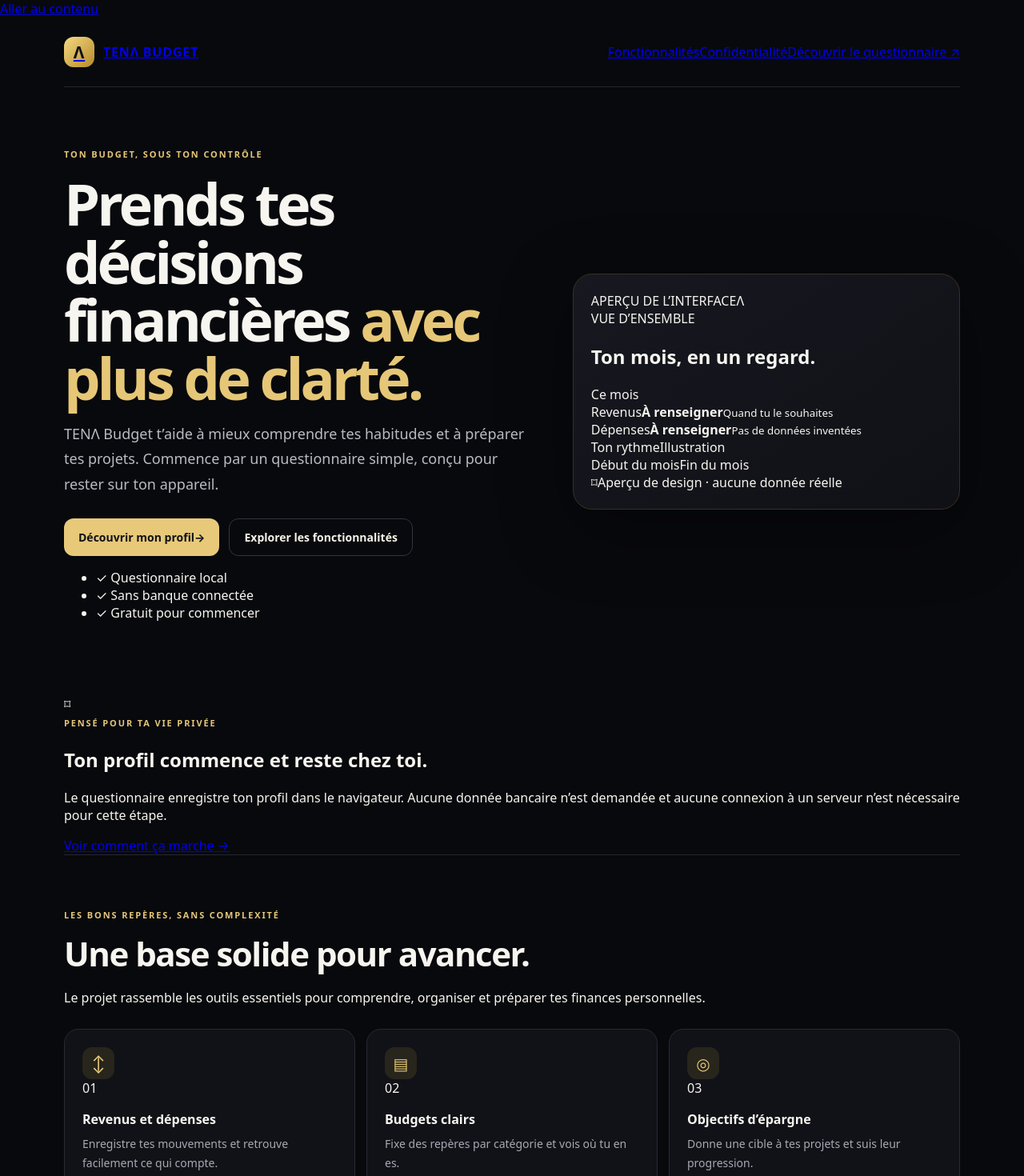
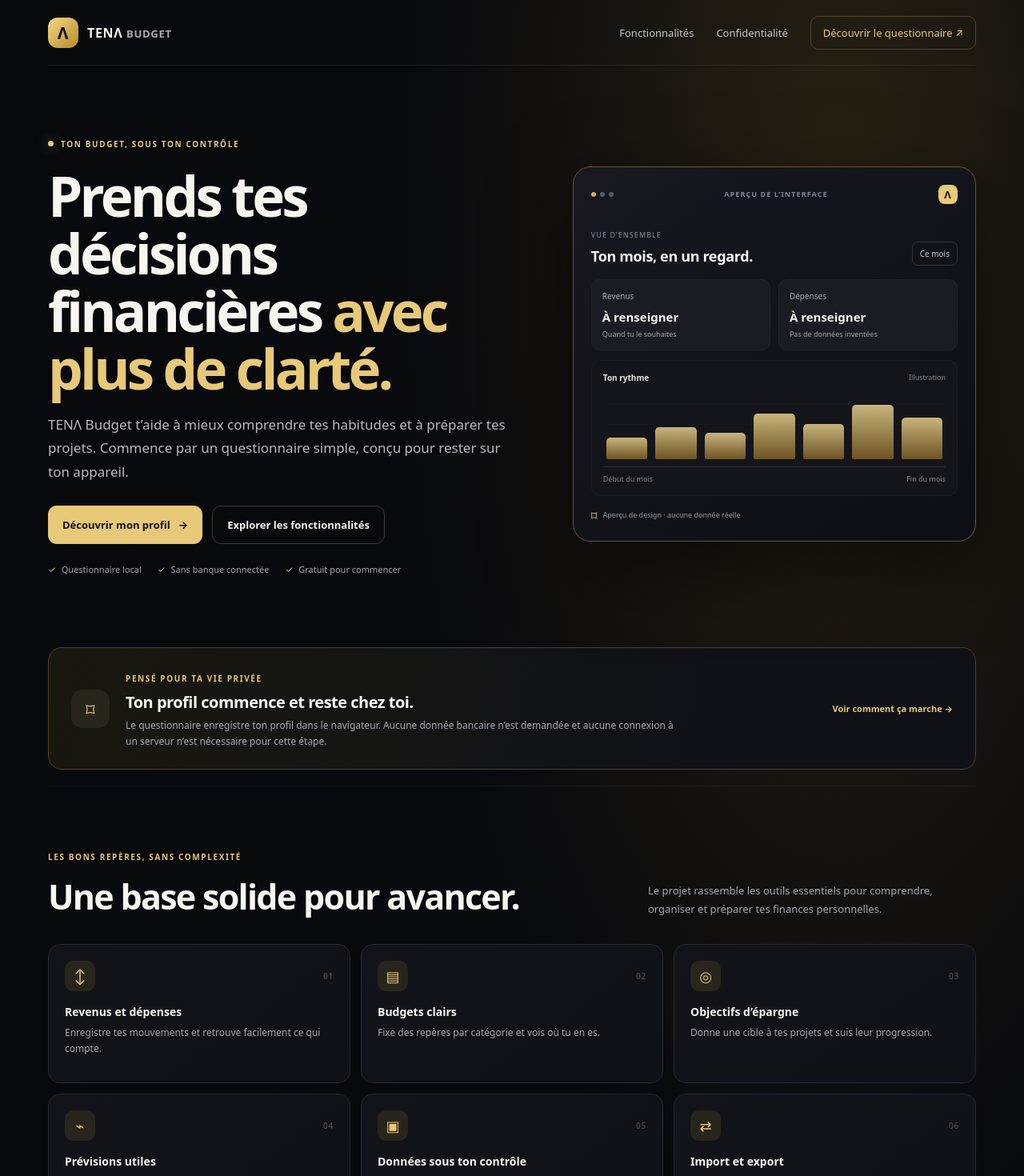
Before and after one commit to loberquier841/tena-budget, a Next.js app in the folder apps/web/: page / in a window 1280 px wide. Shown: the top 1470 px of the page at 80% size. Built offline with nearby package versions, Linux system fonts and the light colour scheme.

Commit message:
Style the local-first TENΛ Budget landing page

```diff
--- a/apps/web/app/landing.module.css
+++ b/apps/web/app/landing.module.css
@@ -1,314 +1,237 @@
 * {
-  box-sizing:border-box
-}
-.tena {
-  background:#08090d;
-  color:#f7f5ef;
-  min-height:calc(100vh - 64px);
-  overflow:hidden
-}
-.wrap {
-  width:min(1120px,calc(100% - 36px));
-  margin:auto
+  box-sizing: border-box;
 }
 
-  .nav {
-  display:flex;
-  justify-content:space-between;
-  align-items:center;
-  padding:24px 0;
-  border-bottom:1px solid #25252d
+.tena {
+  --bg: #08090d;
+  --panel: #111218;
+  --line: #292a32;
+  --muted: #a7a8b2;
+  --gold: #e7c979;
+  min-height: calc(100vh - 64px);
+  overflow: hidden;
+  background:
+    radial-gradient(ellipse at 82% 10%, #282113 0, transparent 34rem),
+    var(--bg);
+  color: #f7f5ef;
+}
+
+.tena a { color: inherit; }
+.tena a:focus-visible, .tena summary:focus-visible {
+  outline: 3px solid var(--gold);
+  outline-offset: 4px;
+  border-radius: 5px;
+}
+.wrap { width: min(1160px, calc(100% - 40px)); margin: auto; }
+.skipLink {
+  position: absolute; left: 16px; top: -60px; z-index: 10;
+  padding: 12px 16px; color: #111; background: var(--gold); border-radius: 8px;
+}
+.skipLink:focus { top: 12px; }
+
+.nav {
+  min-height: 82px; display: flex; align-items: center; justify-content: space-between;
+  gap: 24px; border-bottom: 1px solid #ffffff12;
 }
 .brand {
-  display:flex;
-  align-items:center;
-  gap:11px;
-  font-weight:850;
-  letter-spacing:.05em
+  display: inline-flex; align-items: center; gap: 11px;
+  text-decoration: none; font-weight: 800; letter-spacing: .04em;
+}
+.brand b { color: #aaaab4; font-size: .82em; }
+.mark {
+  display: grid; place-items: center; width: 38px; height: 38px; border-radius: 12px;
+  background: linear-gradient(135deg, #f6d982, #b58b2a); color: #101014; font-size: 21px;
+}
+.navLinks { display: flex; align-items: center; gap: 28px; }
+.navLinks a, .footer nav a {
+  color: #c7c7ce; text-decoration: none; font-size: 13px;
+}
+.navLinks a:hover, .footer a:hover { color: var(--gold); }
+.navLinks .navCta {
+  padding: 11px 15px; border: 1px solid #51452a; border-radius: 10px; color: var(--gold);
 }
 
-  .mark {
-  display:grid;
-  place-items:center;
-  width:38px;
-  height:38px;
-  border-radius:12px;
-  background:linear-gradient(135deg,#f6d982,#b58b2a);
-  color:#101014;
-  font-size:21px
+.hero {
+  display: grid; grid-template-columns: 1.08fr .92fr; gap: 64px; align-items: center;
+  padding: 84px 0 90px;
 }
-
-  .pill {
-  border:1px solid #51452a;
-  border-radius:99px;
-  color:#f0d58d;
-  padding:8px 12px;
-  font-size:11px;
-  letter-spacing:.06em
+.eyebrow {
+  display: inline-flex; align-items: center; gap: 9px; color: var(--gold);
+  font-size: 10px; font-weight: 800; letter-spacing: .16em; text-transform: uppercase;
 }
-.hero {
-  display:grid;
-  grid-template-columns:1.1fr .9fr;
-  gap:44px;
-  align-items:center;
-  padding:76px 0
-}
-
-  .eyebrow {
-  color:#e5c777;
-  font-size:11px;
-  font-weight:800;
-  letter-spacing:.17em;
-  text-transform:uppercase
+.hero .eyebrow > span {
+  width: 7px; height: 7px; border-radius: 50%; background: var(--gold);
+  box-shadow: 0 0 14px #e7c97988;
 }
 .hero h1 {
-  font-size:clamp(44px,6vw,72px);
-  line-height:1.01;
-  letter-spacing:-.055em;
-  margin:18px 0
+  max-width: 720px; margin: 21px 0 19px; font-size: clamp(43px, 5.4vw, 70px);
+  line-height: 1.04; letter-spacing: -.055em;
 }
-.hero h1 span {
-  color:#e6c777
+.hero h1 span { color: var(--gold); }
+.lead { max-width: 580px; margin: 0; color: #b9bac3; font-size: 17px; line-height: 1.75; }
+.actions { display: flex; gap: 12px; flex-wrap: wrap; margin-top: 27px; }
+.btn {
+  display: inline-flex; align-items: center; justify-content: center; gap: 10px;
+  min-height: 48px; padding: 13px 18px; border-radius: 11px;
+  text-decoration: none; font-weight: 750; font-size: 13px; transition: transform .18s ease, background .18s ease;
 }
+.btn:hover { transform: translateY(-2px); }
+.primary { background: var(--gold); color: #111216 !important; }
+.primary:hover { background: #f1d995; }
+.secondary { border: 1px solid #3b3b45; color: #f5f2e9; }
+.secondary:hover { border-color: #827147; }
+.trustList {
+  display: flex; flex-wrap: wrap; gap: 12px 20px; margin: 24px 0 0; padding: 0;
+  list-style: none; color: #a9aab3; font-size: 11px;
+}
+.trustList li { display: inline-flex; align-items: center; gap: 7px; }
+.trustList li span { color: var(--gold); }
 
-  .lead {
-  max-width:590px;
-  color:#b9bac3;
-  font-size:18px;
-  line-height:1.75
+.preview {
+  position: relative; padding: 22px; border: 1px solid #66532c; border-radius: 22px;
+  background: linear-gradient(145deg, #171820, #0e0f14);
+  box-shadow: 0 30px 100px #0008, inset 0 1px #ffffff09;
 }
-.actions {
-  display:flex;
-  gap:12px;
-  flex-wrap:wrap;
-  margin-top:27px
+.preview::before {
+  content: ""; position: absolute; inset: -1px; z-index: -1; border-radius: inherit;
+  background: linear-gradient(140deg, #e7c97944, transparent 42%);
 }
-.btn {
-  display:inline-flex;
-  align-items:center;
-  justify-content:center;
-  padding:13px 18px;
-  border-radius:12px;
-  text-decoration:none;
-  font-weight:750;
-  font-size:14px
+.previewTop {
+  display: flex; align-items: center; justify-content: space-between; gap: 12px;
+  color: #858793; font-size: 9px; font-weight: 750; letter-spacing: .12em;
 }
-.primary {
-  background:#e7c979;
-  color:#111216
+.windowDots { display: flex; gap: 5px; }
+.windowDots i { width: 6px; height: 6px; border-radius: 50%; background: #5b5b63; }
+.windowDots i:first-child { background: #d4ab62; }
+.previewMark {
+  display: grid; place-items: center; width: 24px; height: 24px; border-radius: 8px;
+  color: #17130b; background: var(--gold); font-size: 13px;
 }
-.secondary {
-  border:1px solid #34343e;
-  color:#f5f2e9
+.previewHeading { display: flex; align-items: end; justify-content: space-between; gap: 10px; margin: 25px 0 17px; }
+.previewLabel { color: #8f909a; font-size: 9px; letter-spacing: .12em; }
+.previewHeading h2 { margin: 6px 0 0; font-size: 18px; letter-spacing: -.02em; }
+.period { padding: 7px 9px; border: 1px solid #34343c; border-radius: 7px; color: #c7c7ce; font-size: 10px; }
+.previewCards { display: grid; grid-template-columns: 1fr 1fr; gap: 10px; }
+.previewCard { padding: 13px; background: #1b1c23; border: 1px solid #ffffff08; border-radius: 11px; }
+.previewCard > span, .previewCard small { display: block; color: #a5a6b0; font-size: 10px; }
+.previewCard strong { display: block; margin: 9px 0 5px; color: #f5f2e9; font-size: 15px; }
+.previewCard small { font-size: 9px; }
+.chartBox { margin-top: 12px; padding: 14px; background: #14151b; border: 1px solid #ffffff08; border-radius: 11px; }
+.chartTitle, .chartCaption { display: flex; justify-content: space-between; gap: 12px; }
+.chartTitle { color: #e7e5de; font-size: 10px; font-weight: 700; }
+.chartTitle span + span { color: #858793; font-size: 9px; font-weight: 400; }
+.chart {
+  height: 105px; display: flex; align-items: end; gap: 10px; padding: 12px 4px 9px;
+  border-bottom: 1px solid #ffffff17;
+  background: repeating-linear-gradient(to bottom, transparent 0 25px, #ffffff08 26px);
 }
+.chart span { flex: 1; border-radius: 5px 5px 2px 2px; background: linear-gradient(180deg, #ecd58f, #806125); opacity: .83; }
+.chartCaption { margin-top: 8px; color: #858793; font-size: 9px; }
+.previewFooter { display: flex; align-items: center; gap: 7px; margin-top: 14px; color: #9c9da6; font-size: 9px; }
+.lock { color: var(--gold); font-size: 15px; }
 
-  .note {
-  color:#858793;
-  font-size:12px;
-  line-height:1.65;
-  margin-top:17px
+.promise {
+  display: grid; grid-template-columns: auto 1fr auto; align-items: center; gap: 20px;
+  margin: 0 0 20px; padding: 25px 28px; border: 1px solid #4a4029; border-radius: 17px;
+  background: linear-gradient(105deg, #19180f, #111218 70%);
 }
-.preview {
-  border:1px solid #39301c;
-  border-radius:24px;
-  padding:22px;
-  background:linear-gradient(145deg,#171820,#101116);
-  box-shadow:0 24px 90px #0006
+.promiseIcon {
+  display: grid; place-items: center; width: 48px; height: 48px; border-radius: 14px;
+  color: var(--gold); background: #28251c; font-size: 22px;
 }
+.promise h2 { margin: 7px 0 6px; font-size: 20px; letter-spacing: -.025em; }
+.promise p { max-width: 690px; margin: 0; color: #aaaab4; font-size: 12px; line-height: 1.65; }
+.textLink { color: var(--gold) !important; text-decoration: none; white-space: nowrap; font-size: 11px; font-weight: 700; }
+.textLink:hover { text-decoration: underline; }
 
-  .ptop {
-  display:flex;
-  justify-content:space-between;
-  color:#c6c6ce;
-  font-size:11px
+.section { padding: 75px 0; border-top: 1px solid #ffffff12; }
+.sectionHeader { display: flex; align-items: end; justify-content: space-between; gap: 30px; }
+.section h2, .faq h2 {
+  margin: 11px 0 0; font-size: clamp(29px, 3.8vw, 43px); letter-spacing: -.04em;
 }
-.ptitle {
-  font-size:20px;
-  font-weight:800;
-  margin-top:24px
+.sectionHeader > p { max-width: 410px; margin: 0 0 3px; color: #a7a8b2; font-size: 13px; line-height: 1.75; }
+.grid { display: grid; grid-template-columns: repeat(3, minmax(0, 1fr)); gap: 13px; margin-top: 30px; }
+.card {
+  min-height: 174px; padding: 20px; border: 1px solid var(--line); border-radius: 15px;
+  background: linear-gradient(145deg, #13141a, #101116); transition: border-color .18s ease, transform .18s ease;
 }
-.balance {
-  font-size:28px;
-  font-weight:850;
-  margin:8px 0 20px
+.card:hover { border-color: #65532f; transform: translateY(-2px); }
+.cardTop { display: flex; align-items: center; justify-content: space-between; }
+.ico {
+  display: grid; place-items: center; width: 38px; height: 38px; border-radius: 11px;
+  background: #28251c; color: var(--gold); font-size: 18px;
 }
-.balance small {
-  font-size:11px;
-  color:#aaaab4;
-  font-weight:500
+.cardIndex { color: #555660; font-size: 10px; letter-spacing: .08em; }
+.card h3 { margin: 16px 0 7px; font-size: 14px; }
+.card p { margin: 0; color: #a7a8b2; font-size: 12px; line-height: 1.65; }
+.availability { margin: 17px 0 0; color: #838590; font-size: 10px; line-height: 1.6; }
+
+.steps { display: grid; grid-template-columns: repeat(3, 1fr); gap: 12px; margin: 30px 0 0; padding: 0; list-style: none; counter-reset: item; }
+.steps li { display: flex; gap: 14px; padding: 20px; border: 1px solid var(--line); border-radius: 14px; background: #111218; }
+.steps li > span { color: var(--gold); font-size: 11px; font-weight: 800; letter-spacing: .08em; }
+.steps h3 { margin: 0 0 7px; font-size: 13px; }
+.steps p { margin: 0; color: #a7a8b2; font-size: 11px; line-height: 1.6; }
+
+.faq { display: grid; grid-template-columns: .8fr 1.2fr; gap: 55px; padding: 70px 0; border-top: 1px solid #ffffff12; }
+.faq h2 { font-size: clamp(28px, 3.3vw, 38px); }
+.faqIntro p { max-width: 340px; color: #a7a8b2; font-size: 12px; line-height: 1.7; }
+.questions { border-top: 1px solid var(--line); }
+.question { border-bottom: 1px solid var(--line); }
+.question summary { display: flex; align-items: center; justify-content: space-between; gap: 18px; padding: 17px 0; cursor: pointer; list-style: none; font-size: 12px; font-weight: 700; }
+.question summary::-webkit-details-marker { display: none; }
+.question summary span { color: var(--gold); font-size: 18px; transition: transform .18s ease; }
+.question[open] summary span { transform: rotate(45deg); }
+.question p { max-width: 620px; margin: -4px 25px 17px 0; color: #a7a8b2; font-size: 11px; line-height: 1.7; }
+
+.finalCta {
+  display: flex; align-items: center; justify-content: space-between; gap: 26px; padding: 30px;
+  border: 1px solid #5a4b2b; border-radius: 19px;
+  background: radial-gradient(ellipse at 0 50%, #3a301b77, transparent 60%), #111218;
 }
+.finalCta h2 { margin: 9px 0 6px; font-size: clamp(22px, 3vw, 31px); letter-spacing: -.035em; }
+.finalCta p { margin: 0; color: #aaaab4; font-size: 12px; }
+.footer {
+  display: flex; align-items: center; justify-content: space-between; gap: 20px;
+  flex-wrap: wrap; margin-top: 70px; padding: 25px 0 30px;
+  border-top: 1px solid #ffffff12; color: #858793; font-size: 10px;
+}
+.footer nav { display: flex; flex-wrap: wrap; gap: 17px; }
+.footer nav a { font-size: 10px; }
+.copyright { color: #666873; }
 
-  .bars {
-  height:110px;
-  display:flex;
-  align-items:end;
-  gap:9px;
-  padding:8px 0 15px;
-  border-bottom:1px solid #2b2c34
+@media (max-width: 850px) {
+  .hero { grid-template-columns: 1fr; gap: 38px; padding: 62px 0 70px; }
+  .heroCopy { max-width: 700px; }
+  .preview { max-width: 620px; width: 100%; margin: auto; }
+  .promise { grid-template-columns: auto 1fr; }
+  .promise .textLink { grid-column: 2; }
+  .sectionHeader { align-items: flex-start; flex-direction: column; gap: 10px; }
+  .sectionHeader > p { max-width: 600px; }
+  .faq { grid-template-columns: 1fr; gap: 22px; }
 }
-.bar {
-  flex:1;
-  border-radius:6px 6px 2px 2px;
-  background:linear-gradient(180deg,#e8ce84,#9c762b)
+@media (max-width: 620px) {
+  .wrap { width: calc(100% - 30px); }
+  .nav { min-height: 72px; }
+  .navLinks { gap: 12px; }
+  .navLinks > a:not(.navCta) { display: none; }
+  .navLinks .navCta { padding: 9px 10px; font-size: 10px; }
+  .hero { padding: 48px 0 55px; }
+  .hero h1 { font-size: clamp(40px, 11vw, 56px); }
+  .lead { font-size: 15px; }
+  .actions { align-items: stretch; flex-direction: column; }
+  .btn { width: 100%; }
+  .trustList { gap: 10px 14px; font-size: 10px; }
+  .preview { padding: 16px; border-radius: 18px; }
+  .promise { grid-template-columns: 1fr; gap: 12px; padding: 20px; }
+  .promise .textLink { grid-column: auto; }
+  .section { padding: 57px 0; }
+  .grid, .steps { grid-template-columns: 1fr; }
+  .card { min-height: auto; }
+  .faq { padding: 55px 0; }
+  .finalCta { align-items: stretch; flex-direction: column; padding: 22px; }
+  .footer { align-items: flex-start; flex-direction: column; margin-top: 48px; }
 }
-
-  .minis {
-  display:grid;
-  grid-template-columns:1fr 1fr;
-  gap:12px;
-  margin-top:16px
+@media (prefers-reduced-motion: reduce) {
+  .btn, .card, .question summary span { transition: none; }
+  .btn:hover, .card:hover { transform: none; }
 }
-.mini {
-  padding:13px;
-  background:#202129;
-  border-radius:12px
-}
-.mini small {
-  display:block;
-  color:#aaaab4;
-  font-size:11px
-}
-.mini strong {
-  display:block;
-  margin-top:7px
-}
-
-  .section {
-  padding:62px 0;
-  border-top:1px solid #25252d
-}
-.section h2 {
-  font-size:clamp(28px,4vw,42px);
-  letter-spacing:-.035em;
-  margin:10px 0 12px
-}
-.intro {
-  max-width:670px;
-  color:#aaaab4;
-  line-height:1.75
-}
-
-  .grid {
-  display:grid;
-  grid-template-columns:repeat(3,minmax(0,1fr));
-  gap:14px;
-  margin-top:28px
-}
-.card {
-  padding:22px;
-  border:1px solid #292a32;
-  border-radius:18px;
-  background:#111218
-}
-.ico {
-  display:grid;
-  place-items:center;
-  width:40px;
-  height:40px;
-  border-radius:12px;
-  background:#28251c;
-  color:#e8cb7c;
-  font-size:20px
-}
-
-  .card h3 {
-  margin:17px 0 8px;
-  font-size:16px
-}
-.card p {
-  margin:0;
-  color:#a7a8b2;
-  line-height:1.7;
-  font-size:14px
-}
-.principles {
-  display:grid;
-  grid-template-columns:repeat(3,minmax(0,1fr));
-  gap:12px;
-  margin-top:24px
-}
-
-  .principle {
-  padding:17px;
-  border-left:2px solid #d8b961;
-  background:#121319;
-  color:#d8d8de;
-  font-size:14px;
-  line-height:1.6
-}
-.cta {
-  display:flex;
-  align-items:center;
-  justify-content:space-between;
-  gap:24px;
-  padding:28px;
-  border:1px solid #51452a;
-  border-radius:22px;
-  background:linear-gradient(120deg,#191912,#111218)
-}
-
-  .cta h2 {
-  font-size:25px;
-  margin:0 0 8px
-}
-.cta p {
-  color:#aaaab4;
-  margin:0;
-  line-height:1.6
-}
-.footer {
-  padding:28px 0 36px;
-  color:#7f818d;
-  font-size:12px;
-  display:flex;
-  justify-content:space-between;
-  gap:16px;
-  flex-wrap:wrap;
-  border-top:1px solid #25252d
-}
-.footer a {
-  color:#c9c9d0
-}
-
-  @media(max-width:800px) {
-  .hero {
-    grid-template-columns:1fr;
-    gap:30px;
-    padding:54px 0
-  }
-  .grid {
-    grid-template-columns:repeat(2,minmax(0,1fr))
-  }
-  .principles {
-    grid-template-columns:1fr
-  }
-  .cta {
-    align-items:flex-start;
-    flex-direction:column
-  }
-}
-
-  @media(max-width:520px) {
-  .wrap {
-    width:calc(100% - 28px)
-  }
-  .nav {
-    padding:18px 0
-  }
-  .pill {
-    font-size:9px;
-    padding:7px 8px
-  }
-  .grid {
-    grid-template-columns:1fr
-  }
-  .hero h1 {
-    font-size:44px
-  }
-  .lead {
-    font-size:16px
-  }
-  .preview {
-    padding:16px
-  }
-}
```
